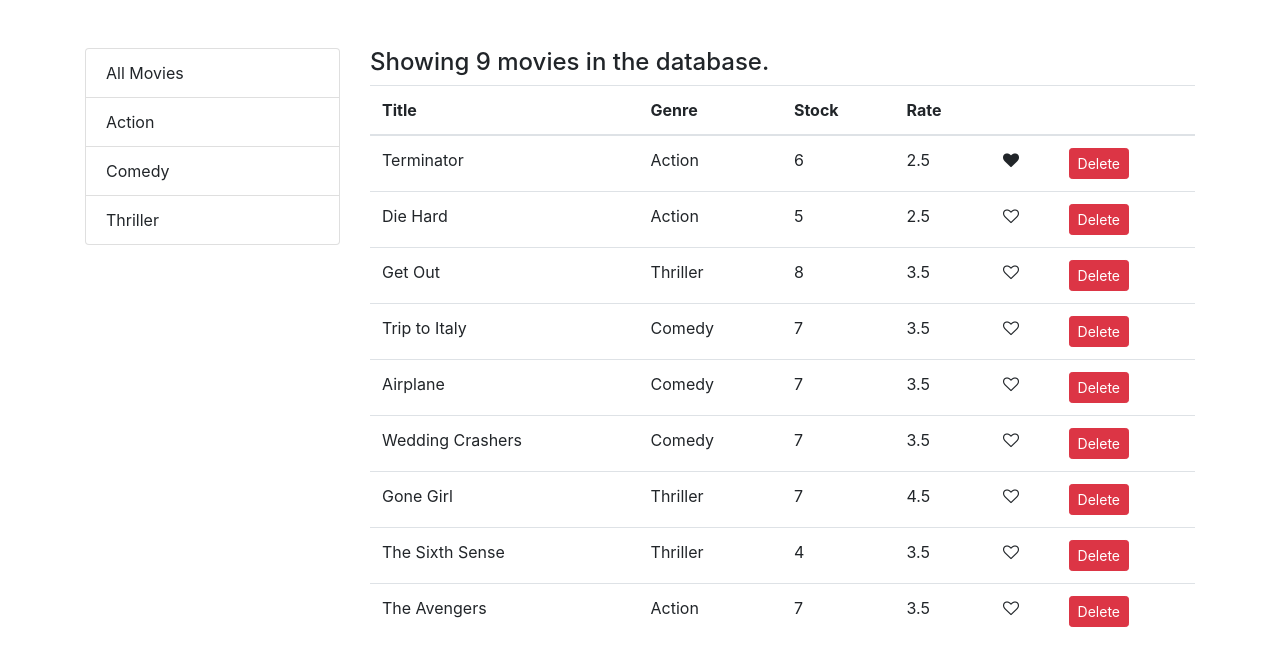
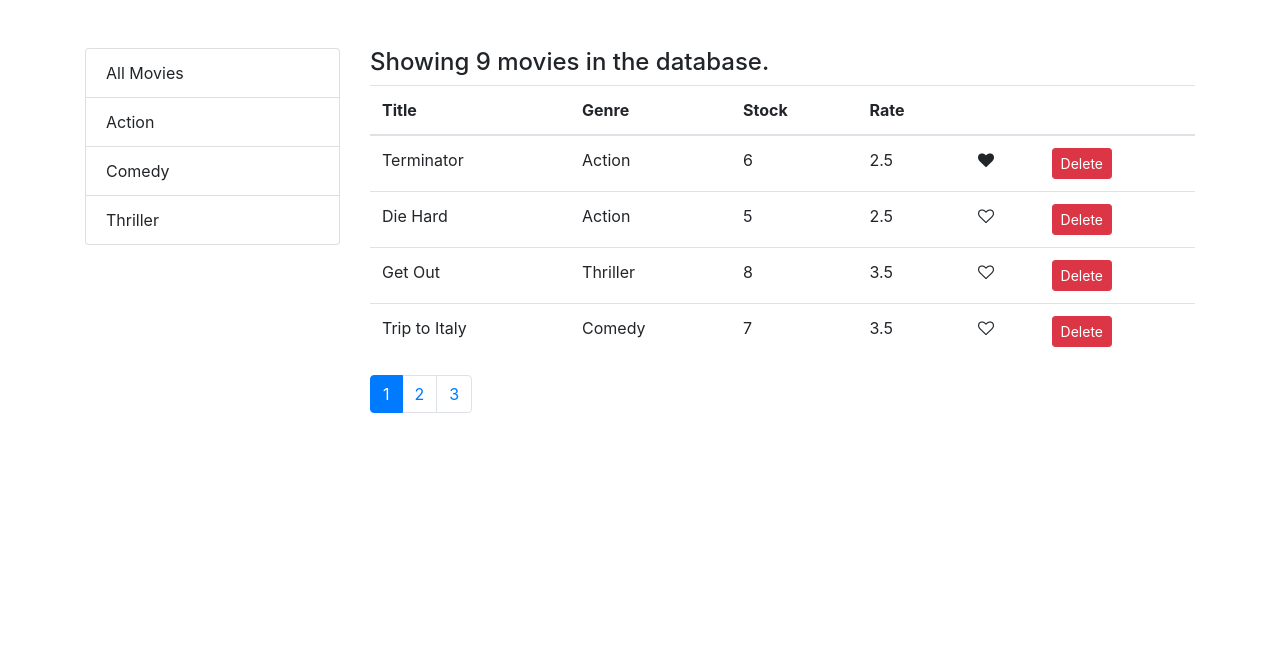
Before and after one commit to milon19/reactjs-vidly-app, a React (Create React App) app: page / in a window 1280 px wide. Shown: the top 666 px of the page. Built offline with nearby package versions, Linux system fonts and the light colour scheme.

Commit message:
Add Pagination

```diff
--- /dev/null
+++ b/src/components/common/pagination.jsx
@@ -0,0 +1,27 @@
+import React from "react";
+import _ from "lodash";
+
+const Pagination = ({ itemCount, pageSize, currentPage, onPageChange }) => {
+  const pageCount = Math.ceil(itemCount / pageSize);
+  if (pageCount === 1) return null;
+  const pages = _.range(1, pageCount + 1);
+
+  return (
+    <nav aria-label="Page navigation example">
+      <ul className="pagination">
+        {pages.map((page) => (
+          <li
+            key={page}
+            className={page === currentPage ? "page-item active" : "page-item"}
+          >
+            <button className="page-link" onClick={() => onPageChange(page)}>
+              {page}
+            </button>
+          </li>
+        ))}
+      </ul>
+    </nav>
+  );
+};
+
+export default Pagination;
--- a/src/components/movies.jsx
+++ b/src/components/movies.jsx
@@ -3,9 +3,11 @@ import { getMovies } from "../services/fakeMovieService";
 import { getGenres } from "../services/fakeGenreService";
 import MoviesTable from "./moviesTable";
 import ListGroup from "./common/listGroup";
+import Pagination from "./common/pagination";
+import { paginate } from "../utils/pagination";
 
 class Movies extends Component {
-  state = { movies: [], genres: [] };
+  state = { movies: [], genres: [], currentPage: 1, pageSize: 4 };
 
   componentDidMount() {
     const genres = [{ _id: "", name: "All Movies" }, ...getGenres()];
@@ -31,21 +33,32 @@ class Movies extends Component {
     this.setState({ selectedGenre: genre, currentPage: 1 });
   };
 
+  handlePageChange = (page) => {
+    this.setState({ currentPage: page });
+  };
+
   getPagedData = () => {
-    const { selectedGenre, movies: allMovies } = this.state;
+    const {
+      selectedGenre,
+      movies: allMovies,
+      currentPage,
+      pageSize,
+    } = this.state;
 
     const filtered =
       selectedGenre && selectedGenre._id
         ? allMovies.filter((movie) => movie.genre._id === selectedGenre._id)
         : allMovies;
 
-    const movies = filtered;
+    const movies = paginate(filtered, currentPage, pageSize);
 
     return { totalCount: filtered.length, data: movies };
   };
 
   render() {
     const { length: count } = this.state.movies;
+    const { currentPage, pageSize } = this.state;
+
     if (count === 0) return <h4>There are no movies in the database.</h4>;
 
     const { totalCount, data: movies } = this.getPagedData();
@@ -67,6 +80,12 @@ class Movies extends Component {
               onLike={this.handleLike}
               onDelete={this.handleDelete}
             />
+            <Pagination
+              currentPage={currentPage}
+              pageSize={pageSize}
+              itemCount={totalCount}
+              onPageChange={this.handlePageChange}
+            />
           </div>
         </div>
       </div>
--- /dev/null
+++ b/src/utils/pagination.js
@@ -0,0 +1,6 @@
+import _ from "lodash";
+
+export function paginate(items, pageNumber, pageSize) {
+  const startIndex = (pageNumber - 1) * pageSize;
+  return _(items).slice(startIndex).take(pageSize).value();
+}
```
